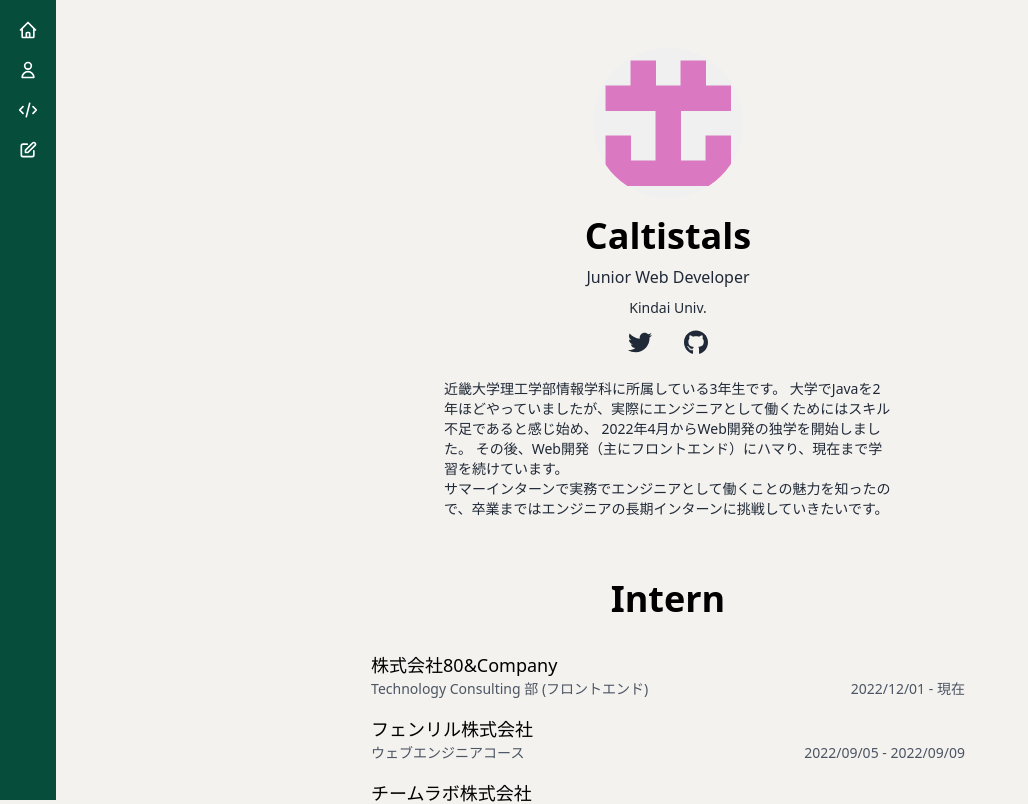
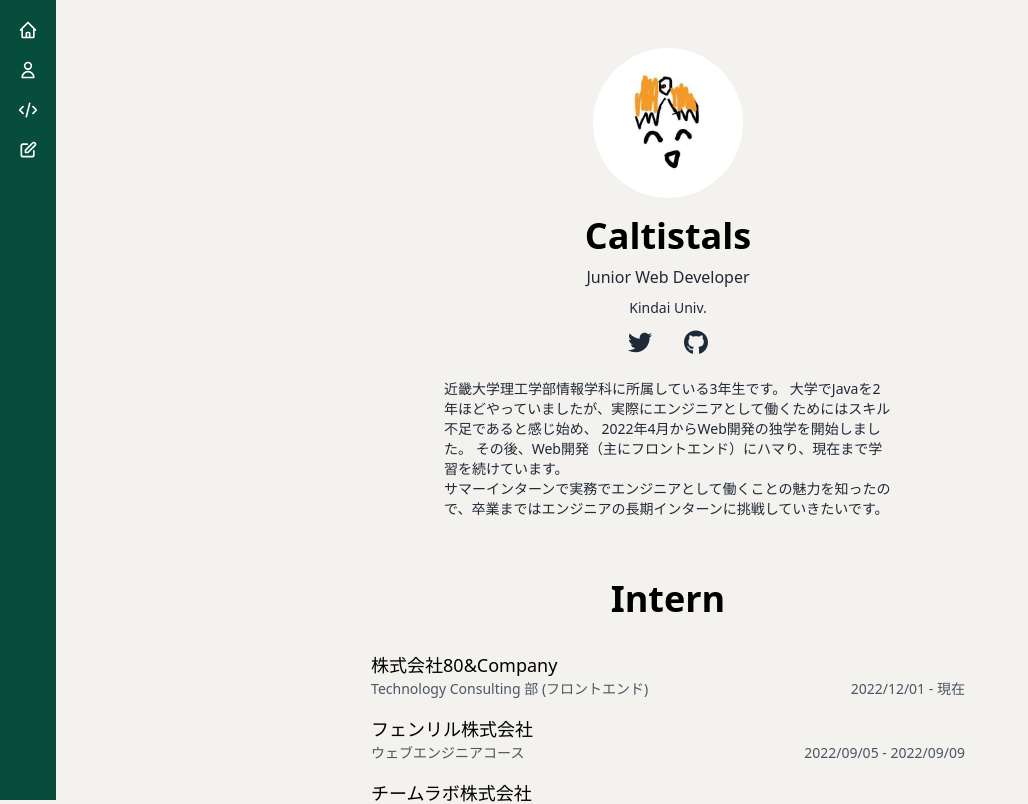
Before and after one commit to caltistals/next-portfolio, a Next.js app: page /about in a window 1280 px wide. Shown: the top 804 px of the page, without its empty margins (0-1028 px from the left). Built offline with nearby package versions, Linux system fonts and the light colour scheme.

Commit message:
update: プロフィール画像を更新

```diff
--- a/components/ProfileSection.tsx
+++ b/components/ProfileSection.tsx
@@ -9,7 +9,7 @@
       <div className="mb-3 ">
         <Image
           className="static w-full rounded-full "
-          src="/profileIcon.png"
+          src="/profileIcon.jpg"
           alt="My Icon"
           objectFit="cover"
           width={150}
```
Also changed, not shown: public/profileIcon.jpg (added), public/profileIcon.png (deleted).
